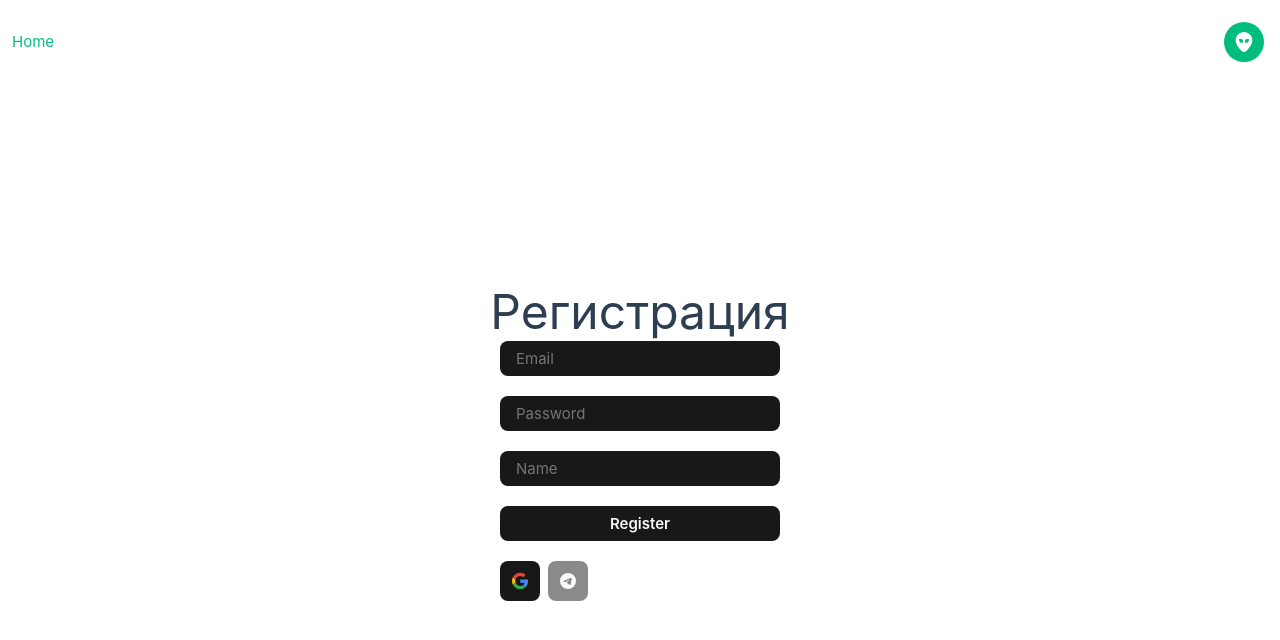
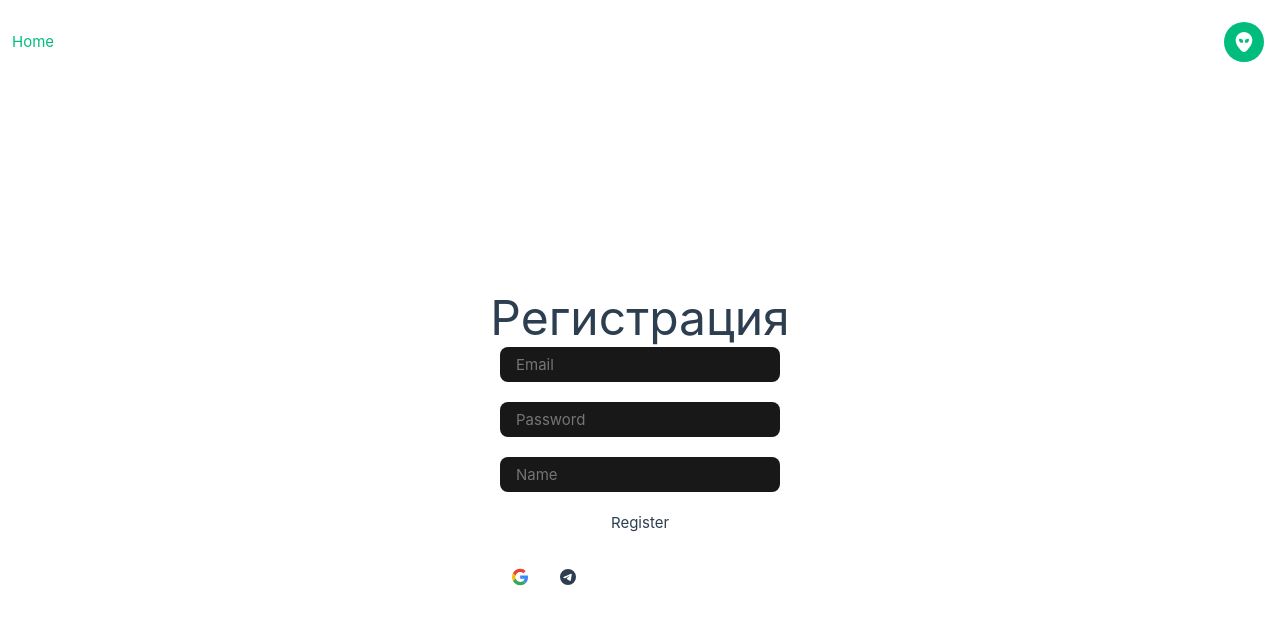
Before and after one commit to kylekrylov/vue3-firebase-auth, a Vue app: page /vue3-firebase-auth/register in a window 1280 px wide. Shown: the top 640 px of the page. Built offline with nearby package versions, Linux system fonts and the light colour scheme; no server answers.

Commit message:
Add: styles: title2; ui Button.vue, Loader.vue; page: ui; min fix

```diff
--- a/src/assets/style/_tipografia.scss
+++ b/src/assets/style/_tipografia.scss
@@ -2,3 +2,9 @@
   font-size: 48px;
   line-height: 120%;
 }
+
+.title2 {
+  font-size: 40px;
+  line-height: 120%;
+  font-weight: bold;
+}
--- a/src/assets/style/base.scss
+++ b/src/assets/style/base.scss
@@ -14,53 +14,26 @@ body,
   -moz-osx-font-smoothing: grayscale;
 }
 
+.main {
+  display: grid;
+  overflow-x: hidden;
+}
+
 a,
-.link,
-.button {
+.link {
   cursor: pointer;
   color: hsla(160, 100%, 37%, 1);
   text-decoration: none;
   transition: 0.2s;
   border: none;
-}
 
-a,
-.link {
   @media (hover: hover) {
     &:hover {
-      color: hsla(160, 100%, 37%, 0.2);
+      color: rgb(0 189 126 / 40%);
     }
   }
 }
 
-.button {
-  display: flex;
-  justify-content: center;
-  align-items: center;
-  padding: 8px 16px;
-  background: var(--color-background-button);
-  border: none;
-  border-radius: 8px;
-  color: var(--color-background-soft);
-  font-weight: 600;
-
-  &[disabled] {
-    opacity: .5;
-    pointer-events: none;
-  }
-
-  @media (hover: hover) {
-    &:hover {
-      background-color: hsla(160, 100%, 37%, 0.2);
-      color: var(--color-text);
-    }
-  }
-}
-
-.main {
-  display: grid;
-  overflow-x: hidden;
-}
 
 .container {
   width: 100%;
--- a/src/assets/style/root.scss
+++ b/src/assets/style/root.scss
@@ -20,7 +20,8 @@
   --vt-c-text-dark-1: var(--vt-c-white);
   --vt-c-text-dark-2: rgba(235, 235, 235, 0.64);
 
-
+  --vt-c-main: #00bd7e;
+  --vt-c-main-1: rgba(0, 189, 126, 0.7);
 }
 
 /* semantic color variables for this project */
@@ -37,11 +38,16 @@
 
   --color-heading: var(--vt-c-text-light-1);
   --color-text: var(--vt-c-text-light-1);
+  --color-text-element: var(--vt-c-text-light-1);
   --color-text-input: var(--vt-c-text-dark-1);
+  --color-text-button: var(--vt-c-black-soft);
+  --color-text-button-color: var(--vt-c-white-soft);
 
+
+  // tdo-list
   --primary: #ff9640ff;
-  --c-active: #00bd7e;
-  --c-active-glow: #00BD7EBF;
+  --c-active: var(--vt-c-main);
+  --c-active-glow: var(--vt-c-main-1);
   --personal: var(--primary);
   --light: #eee;
   --grey: #888;
@@ -51,6 +57,7 @@
   --shadow: 0 1px 3px rgb(0 0 0 / 10%);
 
   --section-gap: 160px;
+  --transition: .2s ease-in-out;
 }
 
 @media (prefers-color-scheme: dark) {
@@ -65,7 +72,9 @@
 	--color-border-hover: var(--vt-c-divider-dark-1);
 
 	--color-heading: var(--vt-c-text-dark-1);
-	--color-text: var(--vt-c-text-dark-2);
+	--color-text: var(--vt-c-text-dark-1);
 	--color-text-input: var(--vt-c-text-light-1);
+	--color-text-button: var(--vt-c-white-soft);
+	--color-text-button-color: var(--vt-c-black-soft);
   }
 }
--- /dev/null
+++ b/src/components/Atoms/Button.vue
@@ -0,0 +1,118 @@
+<script setup>
+import { computed, defineProps } from "vue";
+import Loader from "@/components/Element/Loader.vue";
+
+const props = defineProps({
+  colorBtn: {
+    type: String,
+    validator(value) {
+      return ['basic', 'secondary', 'tertiary'].indexOf(value) !== -1;
+    },
+    default: 'basic'
+  },
+  isDisabled: {
+    type: Boolean,
+    default: false
+  },
+  isRound: {
+    type: Boolean,
+    default: false
+  },
+  loading: {
+    type: Boolean,
+    default: false
+  }
+})
+
+
+const mainClass = computed(() => {
+  const button = 'button'
+  const modification = {
+    [`${button}--${props.colorBtn}`]: props.colorBtn,
+    [`${button}--disabled`]: props.isDisabled,
+    [`${button}--round`]: props.isRound,
+    [`${button}--loading`]: props.loading
+  }
+
+  return [button, modification]
+})
+</script>
+
+<template>
+  <button
+    :class="mainClass"
+    :disabled="props.isDisabled"
+  >
+    <slot/>
+    <Loader v-if="loading"/>
+  </button>
+</template>
+
+<style scoped lang="scss">
+.button {
+  --radius: 8px;
+
+  position: relative;
+  display: flex;
+  justify-content: center;
+  align-items: center;
+  padding: 12px 16px;
+  background: inherit;
+  border: none;
+  border-radius: var(--radius);
+  cursor: pointer;
+  color: var(--color-text-button);
+  font-size: inherit;
+  font-weight: inherit;
+  transition: background var(--transition),
+  color var(--transition);
+
+  &--basic {
+    --border: var(--vt-c-main);
+    --border-hover: var(--vt-c-main-1);
+
+    box-shadow: inset 0 0 0 2px var(--border);
+    transition: box-shadow var(--transition);
+
+    &:enabled:active,
+    &:enabled {
+      @media (hover: hover) {
+        &:hover {
+          box-shadow: inset 0 0 0 2px var(--border-hover);
+        }
+      }
+    }
+  }
+
+  &--secondary {
+    background: var(--vt-c-main);
+    color: var(--color-text-button-color);
+
+    &:enabled:active,
+    &:enabled {
+      @media (hover: hover) {
+        &:hover {
+
+
+          background: var(--vt-c-main-1);
+        }
+      }
+    }
+  }
+
+  &--round {
+    --radius: 26px;
+  }
+
+  &:disabled,
+  &--disabled {
+    cursor: default;
+    opacity: .6;
+    pointer-events: none;
+  }
+
+  &--loading {
+    color: #0000;
+  }
+}
+</style>
--- /dev/null
+++ b/src/components/Element/Loader.vue
@@ -0,0 +1,56 @@
+<script setup>
+
+</script>
+
+<template>
+  <div class="loader-wrap">
+    <span class="loader"></span>
+    <span class="loader"></span>
+    <span class="loader"></span>
+  </div>
+</template>
+
+<style scoped lang="scss">
+.loader-wrap {
+  position: absolute;
+  display: flex;
+  justify-content: center;
+  align-items: center;
+  inset: 0;
+}
+
+.loader {
+  --size: 10px;
+
+  position: relative;
+  bottom: var(--size);
+  width: var(--size);
+  height: var(--size);
+
+  border-radius: 50%;
+  color: var(--color-text);
+  animation: flashing 2s infinite ease-in-out both;
+
+  &:not(:last-child) {
+    margin-right: 4px;
+  }
+
+  &:nth-child(2) {
+    animation-delay: 0.2s;
+  }
+
+  &:nth-child(3) {
+    animation-delay: 0.4s;
+  }
+}
+
+@keyframes flashing {
+  0%, 80%, 100% {
+    box-shadow: 0 var(--size) 0 calc(-1 * var(--size))
+  }
+  40% {
+    box-shadow: 0 var(--size) 0 0
+  }
+}
+
+</style>
--- a/src/components/TheHeader.vue
+++ b/src/components/TheHeader.vue
@@ -35,14 +35,19 @@ const filteredMenu = computed(() => {
   return isLoggedIn.value ? menuList : [menuList[0]]
 });
 
+const getFirstLetters = (str) => {
+  const words = str.trim().split(/[^a-zA-Zа-яА-Я]+/).filter(Boolean);
+  const firstLetters = words.map(word => word.charAt(0));
+
+  return firstLetters;
+}
 
 const altUserImage = computed(() => {
   if (!userAuthName.value) return
 
-  const arr = userAuthName.value.replace(/\s/g, "").split("");
+  const avatarFirstLetters = getFirstLetters(userAuthName.value).join('').toUpperCase()
 
-  console.log(arr)
-  return userAuthName.value[0].toUpperCase()
+  return avatarFirstLetters
 })
 
 const handleSignOut = () => {
--- a/src/mocks/menu.js
+++ b/src/mocks/menu.js
@@ -1,6 +1,7 @@
 const menu = [
     {title: 'Home', url: '/'},
-    {title: 'List', url: '/list'}
+    {title: 'List', url: '/list'},
+    {title: 'UI', url: '/ui'}
 ]
 
 export default menu
--- a/src/router/index.js
+++ b/src/router/index.js
@@ -34,6 +34,13 @@ const router = createRouter({
             }
         },
         {
+            path: '/ui',
+            component: () => import('../views/UI.vue'),
+            meta: {
+                requiresAuth: true
+            }
+        },
+        {
             path: '/profile',
             component: () => import('../views/Profile.vue'),
             meta: {
--- a/src/store/auth.js
+++ b/src/store/auth.js
@@ -23,9 +23,6 @@ export const useAuthStore = defineStore('authorization', () => {
     })
     const userAuthName = ref('')
 
-    const checkAuth = () => {
-        console.log(isLoggedIn,auth,userAuth)
-    }
     const onAuthState = () => {
         onAuthStateChanged(auth, (user) => {
             if (!user) {
@@ -56,15 +53,14 @@ export const useAuthStore = defineStore('authorization', () => {
 
 
     const handleSignOut = () => {
-         (auth)
+        signOut(auth)
             .then(() => {
                 console.log('Всё, вы не авторизованы')
-                // router.push('/')
             })
             .catch(() => {
                 console.log('что-то пошло не так c signOut()')
             })
-            .finally(()=> {
+            .finally(() => {
                 onAuthState()
             })
     }
@@ -74,7 +70,6 @@ export const useAuthStore = defineStore('authorization', () => {
         userAuth,
         userAuthName,
         onAuthState,
-        handleSignOut,
-        checkAuth
+        handleSignOut
     }
 })
--- a/src/views/Home.vue
+++ b/src/views/Home.vue
@@ -12,7 +12,6 @@ const userName = ref('')
 const checkAuth = () => {
   if (!userAuthName.value) return
   userName.value = userAuthName.value
-  console.log(userName.value)
 }
 
 onMounted(() => {
@@ -20,9 +19,9 @@ onMounted(() => {
 })
 
 const welcomeText = computed((name) => {
-  if (userAuthName.value) return `Hello, ${userAuthName.value}!`
+  if (userAuthName.value)  `Hello, ${userAuthName.value}!`
 
-  const array = ["dude", "mate", "pal", "buddy", "bro", "amigo", "comrade"]
+  const array = ["dude", "mate", "pal", "buddy", "bro", "amigo", "comrade", "buddy", "friend"]
   const userName = array[Math.floor(Math.random() * array.length)]
 
   return `Hello, ${userName}!`
--- /dev/null
+++ b/src/views/UI.vue
@@ -0,0 +1,72 @@
+<script setup>
+
+import Section from "@/components/Organisms/Section.vue";
+import Button from "@/components/Atoms/Button.vue";
+
+</script>
+
+<template>
+  <Section>
+    <div class="header">
+      <h2 class="title2">
+        Buttons
+      </h2>
+    </div>
+    <div class="buttons">
+      <Button>
+        Button
+      </Button>
+      <Button is-round>
+        Round
+      </Button>
+      <Button loading>
+        Loading
+      </Button>
+      <Button disabled>
+        Disabled
+      </Button>
+    </div>
+    <div class="buttons">
+      <Button
+        color-btn="secondary"
+      >
+        Secondary
+      </Button>
+      <Button
+        color-btn="secondary"
+        is-round
+      >
+        Secondary
+      </Button>
+      <Button
+        color-btn="secondary"
+        loading
+      >
+        Secondary
+      </Button>
+      <Button
+        color-btn="secondary"
+        disabled
+      >
+        Secondary
+      </Button>
+    </div>
+  </Section>
+</template>
+
+<style scoped lang="scss">
+.header {
+  margin-bottom: 32px;
+  color: var(--color-heading);
+}
+
+.buttons {
+  display: grid;
+  grid-gap: 16px;
+  grid-template-columns: repeat(auto-fill, minmax(240px, 1fr));
+  width: 100%;
+
+  margin-bottom: 16px;
+  justify-items: center;
+}
+</style>
```
